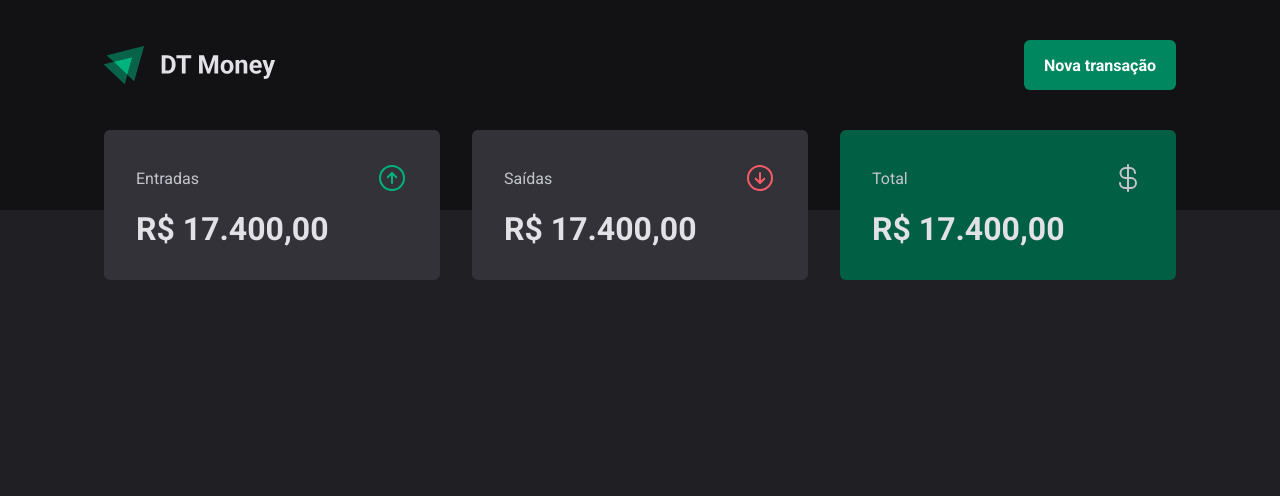
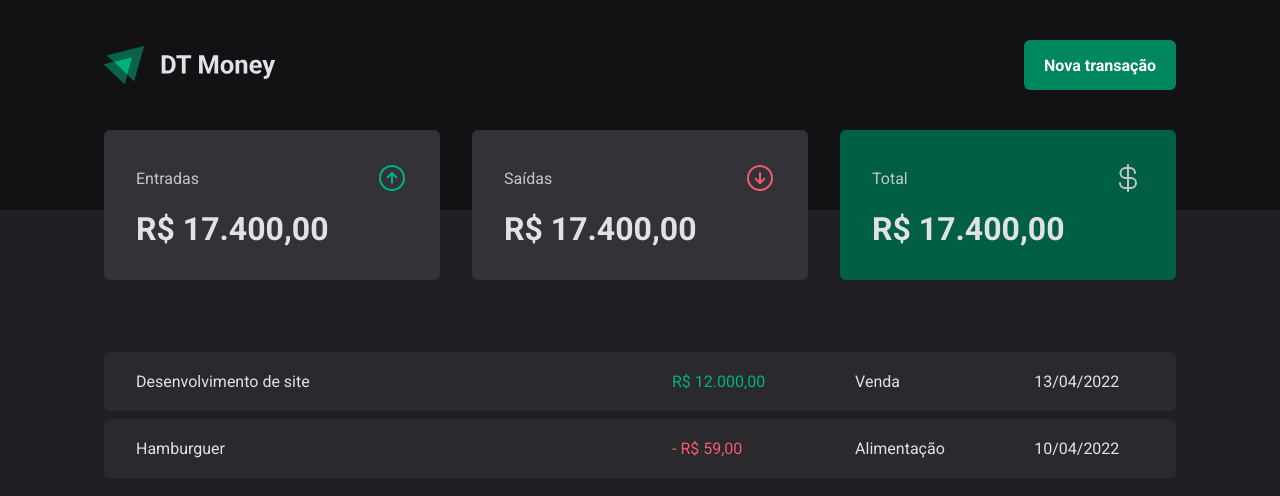
Before and after one commit to Ednilson-Oli/03-dt-money, a React (Vite) app: page / in a window 1280 px wide. Shown: the top 496 px of the page. Built offline with nearby package versions, Linux system fonts and the light colour scheme.

Commit message:
feat: adicionado tabela com componente de styled

```diff
--- a/src/pages/Transactions/index.tsx
+++ b/src/pages/Transactions/index.tsx
@@ -1,5 +1,6 @@
 import { Header } from "../../components/Header";
 import { Summary } from "../../components/Summary";
+import { PriceHighlight, TransactionsContainer, TransactionsTable } from "./styles";
 
 
 export function Transactions() {
@@ -7,6 +8,29 @@
         <div>
             <Header />
             <Summary />
+            <TransactionsContainer>
+                <TransactionsTable>
+                    <tbody>
+                        <tr>
+                            <td width='50%'>Desenvolvimento de site</td>
+                            <td>
+                                <PriceHighlight variant="income">R$ 12.000,00</PriceHighlight>
+                            </td>
+                            <td>Venda</td>
+                            <td>13/04/2022</td>
+                        </tr>
+                        <tr>
+                            <td width='50%'>Hamburguer</td>
+                            <td>
+                                <PriceHighlight variant="outcome">- R$ 59,00</PriceHighlight>
+                            </td>
+                            <td>Alimentação</td>
+                            <td>10/04/2022</td>
+                        </tr>
+
+                    </tbody>
+                </TransactionsTable>
+            </TransactionsContainer>
 
 
         </div>
--- a/src/pages/Transactions/styles.ts
+++ b/src/pages/Transactions/styles.ts
@@ -0,0 +1,41 @@
+import styled from 'styled-components'
+
+export const TransactionsContainer = styled.main`
+  width: 100%;
+  max-width: 1120px;
+  margin: 4rem auto 0;
+  padding: 0 1.5rem;
+`
+
+export const TransactionsTable = styled.table`
+  width: 100%;
+  border-collapse: separate;
+  border-spacing: 0 0.5rem;
+  /*margin-top: 1.5rem;*/
+
+  td {
+    padding: 1.25rem 2rem;
+    background: ${(props) => props.theme['gray-700']};
+
+    &:first-child {
+      border-top-left-radius: 5px;
+      border-bottom-left-radius: 5px;
+    }
+    &:last-child {
+      border-top-right-radius: 5px;
+      border-bottom-right-radius: 5px;
+    }
+  }
+`
+interface PriceHighLightProps {
+  variant: 'income' | 'outcome'
+}
+
+export const PriceHighlight = styled.span.withConfig({
+  shouldForwardProp: (prop) => prop !== 'variant',
+})<PriceHighLightProps>`
+  color: ${(props) =>
+    props.variant === 'income'
+      ? props.theme['green-300']
+      : props.theme['red-300']};
+`
```
